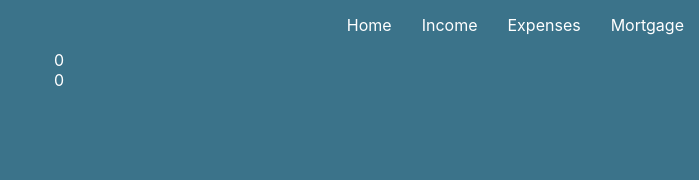
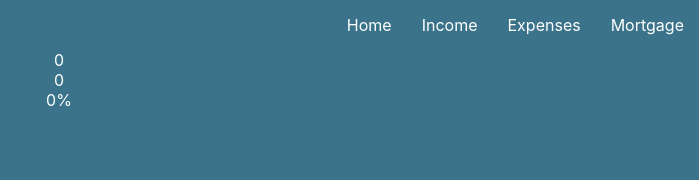
Before and after one commit to macrowell70/mortgage-calculator, a React (Create React App) app: page /mortgage in a window 1280 px wide. Shown: the top 180 px of the page, without its empty margins (581-1280 px from the left). Built offline with nearby package versions, Linux system fonts and the light colour scheme.

Commit message:
wires mortgage calculator page to calculate dti

```diff
--- a/src/App.js
+++ b/src/App.js
@@ -14,7 +14,8 @@ const handleChange = evt => {
 
 const initialFigures = {
   income: 0,
-  expenses: 0
+  expenses: 0,
+  dti: 0
 };
 
 function App() {
@@ -28,6 +29,11 @@ function App() {
   const handleNavigate = page => {
     navigate(page)
   };
+
+  useEffect(() => {
+    const newDti = Math.round((finalFigures.expenses/finalFigures.income)*100) || 0;
+    setFinalFigures({...finalFigures, dti: newDti});
+  }, [finalFigures.income, finalFigures.expenses]);
 
   useEffect(() => {
     console.log(finalFigures)
--- a/src/Components/MortgageCalculator.js
+++ b/src/Components/MortgageCalculator.js
@@ -1,7 +1,7 @@
 import React, { useState, useEffect } from 'react';
 
 function MortgageCalculator(props) {
-    const { income, expenses } = props.finalFigures;
+    const { income, expenses, dti } = props.finalFigures;
 
     return (
         <div>
@@ -11,6 +11,9 @@ function MortgageCalculator(props) {
             <div>
                 {`${expenses}`}
             </div>
+            <div>
+                {`${dti}%`}
+            </div>
         </div>
     );
 };
```
